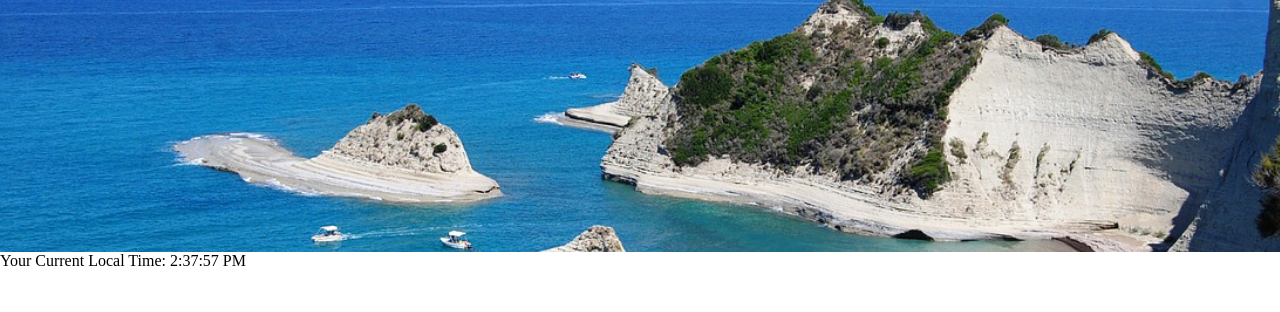
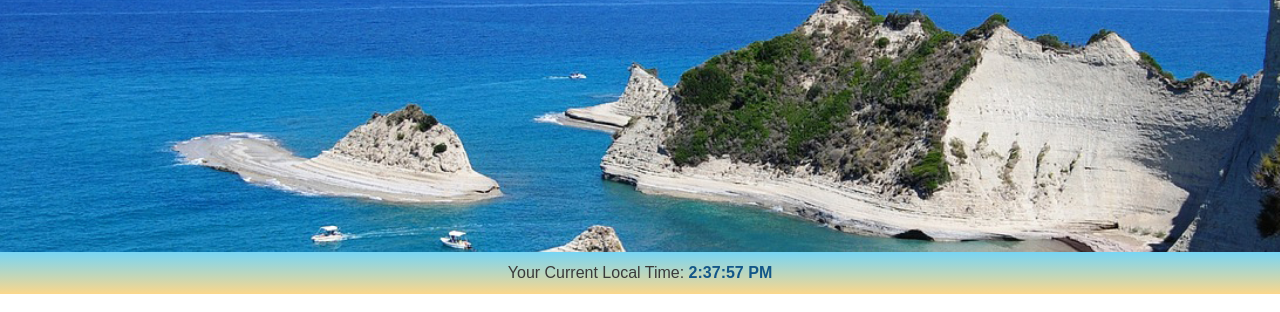
Before and after one commit to rakeen01/homework-module1, a plain HTML site: page index.html in a window 1280 px wide. Shown: the part 196-508 px from the top of the page. Drawn offline with Linux system fonts and the light colour scheme.

Commit message:
week 3 day 1 - commit 3

```diff
--- a/index.html
+++ b/index.html
@@ -77,6 +77,10 @@
             var min = d.getMinutes();      // Get current minutes
             var sec = d.getSeconds();      // Get current seconds
             var ampm;                      // Declare empty variable to store AM or PM
+            var utchr = d.getUTCHours();   // GMT hour
+            var timeDiff = utchr - hr;     // GMT - Local
+            var adjTimeDiff = Math.abs(timeDiff); // convert negative to positive
+            var timeZone;                  // PT, MT, CT, ET
 
             // Add 0 to single digits for seconds
             if (sec < 10) {
@@ -97,8 +101,20 @@
                 ampm = "AM";               // Set to AM
             }
 
+            if (adjTimeDiff === 7 || adjTimeDiff === 8) {
+                timeZone = "PT";
+            } else if (adjTimeDiff === 6 || adjTimeDiff === 7) {
+                timeZone = "MT";
+            } else if (adjTimeDiff === 5 || adjTimeDiff === 6) {
+                timeZone = "CT";
+            } else if (adjTimeDiff === 4 || adjTimeDiff === 5) {
+                timeZone = "ET";
+            } else {
+                timeZone = ""; // outside the four zones
+            }
+
             // Assemble time format to display
-            var time = hr + ":" + min + ":" + sec + " " + ampm;
+            var time = hr + ":" + min + ":" + sec + " " + ampm + " " + timeZone;
 
             // Display current local time on HTML element
             document.getElementById("clock").innerText = time; // adding time
--- a/styles.css
+++ b/styles.css
@@ -431,3 +431,19 @@ section.cliff-grid {
     height: auto;
     display: block;
 }
+
+/* Home clock styling */
+
+#home #timeofday {
+    width: 100%;
+    font-family: Arial, Helvetica, sans-serif;
+    color: #3a3a3a;
+    text-align: center;
+    padding: 12px 0;
+    background: linear-gradient(0deg, rgba(251,215,139,1) 0%, rgba(118,213,245,1) 100%); /* ADDED */
+}
+
+#home #timeofday #clock {
+    font-weight: 700;
+    color: #125688;
+}
```
